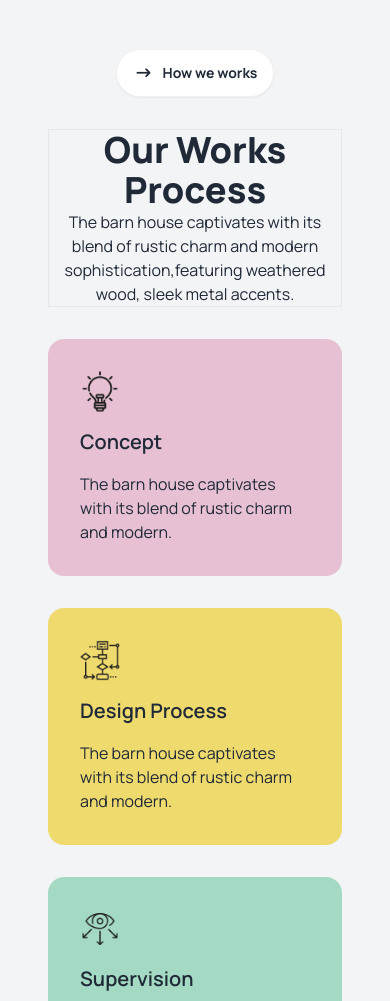
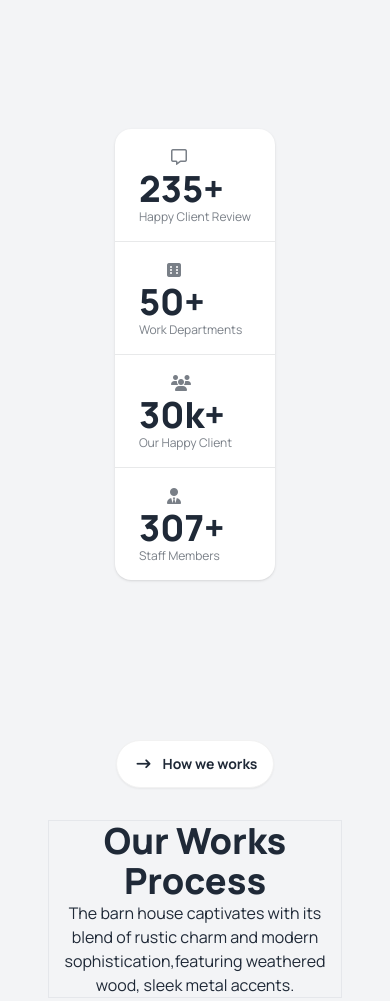
Before and after one commit to Salman-Shaid/Assignment-3, a plain HTML site: page index.html in a window 390 px wide. Shown: the part 2380-3381 px from the top of the page. Drawn offline with nearby package versions, Linux system fonts and the light colour scheme.

Commit message:
stat section done

```diff
--- a/index.html
+++ b/index.html
@@ -103,6 +103,8 @@
                                 d="M3 3h2l.4 2M7 13h10l4-8H5.4M7 13L5.4 5M7 13l-2.293 2.293c-.63.63-.184 1.707.707 1.707H17m0 0a2 2 0 100 4 2 2 0 000-4zm-8 2a2 2 0 11-4 0 2 2 0 014 0z" />
                         </svg>
                     </div>
+
+
                 </div>
 
                 <a class="btn bg-bg-color rounded-3xl text-xl font-extrabold mx-4">Book Consult</a>
@@ -175,6 +177,34 @@
         </section>
         <!-- Stat section -->
 
+        <section class="md:container mx-auto items-center flex justify-center my-32" >
+            <div class="stats stats-vertical lg:stats-horizontal shadow">
+                <div class="stat lg:px-32 lg:py-14">
+                  <div class="stat-title"><i class="fa-regular fa-message pl-8"></i></div>
+                  <div class="stat-value">235+</div>
+                  <div class="stat-desc">Happy Client Review</div>
+                </div>
+
+                <div class="stat lg:px-32 lg:py-14">
+                  <div class="stat-title"><i class="fa-solid fa-dice-six pl-7"></i></div>
+                  <div class="stat-value">50+</div>
+                  <div class="stat-desc">Work Departments</div>
+                </div>
+
+                <div class="stat lg:px-32 lg:py-14">
+                  <div class="stat-title"><i class="pl-8 fa-solid fa-users"></i></div>
+                  <div class="stat-value">30k+</div>
+                  <div class="stat-desc">Our Happy Client</div>
+                </div>
+
+                <div class="stat lg:px-32 lg:py-14">
+                    <div class="stat-title"><i class="fa-solid fa-user-tie pl-7"></i></div>
+                    <div class="stat-value">307+</div>
+                    <div class="stat-desc">Staff Members</div>
+                  </div>
+              </div>
+        </section>
+
         <!-- our works section -->
         <section class="md:container mx-auto my-4">
             <div class="px-12">
@@ -221,7 +251,7 @@
         </section>
 
         <!-- Our Latest Portfolio -->
-         <section class="my-32  pt-10 bg-white">
+         <section class="hidden lg:block my-32  pt-10 bg-white">
 
             <div class="md:container mx-auto px-12">
                 <div class="flex flex-col justify-center items-center">
@@ -290,15 +320,15 @@
             <div>
                     <div class="flex flex-col justify-center items-center">
                         <div class="flex flex-col justify-center items-center mx-auto">
-                            <button class="btn bg-bg-color-2 rounded-3xl font-bold my-4 px-8"><i
+                            <button class="btn bg-bg-color-2 mb-8 rounded-3xl font-bold my-4 px-8"><i
                                     class="fa-solid fa-arrow-right-long rounded-full p-1"></i>Rinterio News</button>
                             <div class="border lg:border-black md:border-none lg:px-96">
                                 <h2 class="text-center text-4xl font-extrabold">Read Our Articles and News</h2>
-                            <p class="text-center">Welcome to our hub for the latest updates and insights! Here, you can stay informed about industry trends</p>
+                            <p class="text-center mt-6">Welcome to our hub for the latest updates and insights! Here, you can stay informed about industry trends</p>
                             </div>
                         </div>
 
-                        <div class="grid grid-cols-1 lg:grid-cols-3 gap-8">
+                        <div class="grid grid-cols-1 lg:grid-cols-3 gap-8 mt-16">
                             <!-- card 1 -->
                             <div class="card bg-base-100 w-96 shadow-xl pt-8">
                                 <figure>
```
